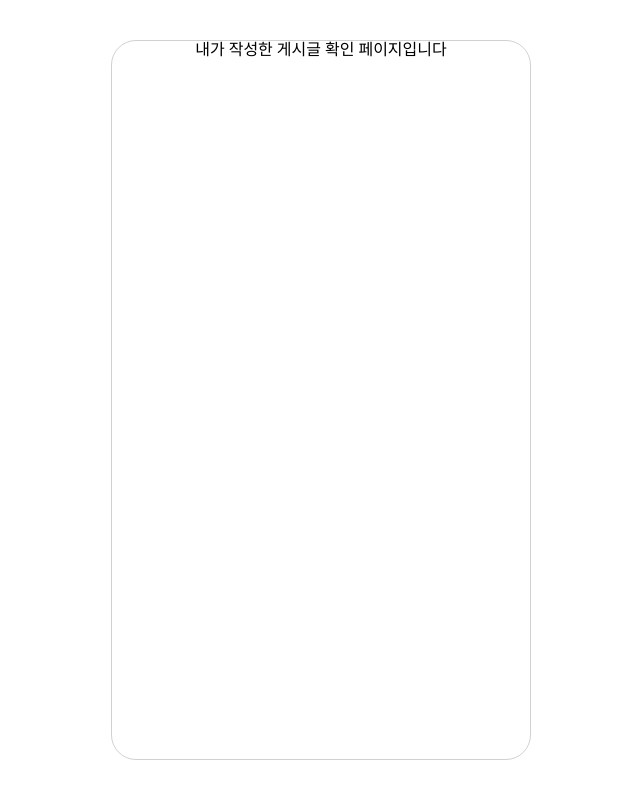
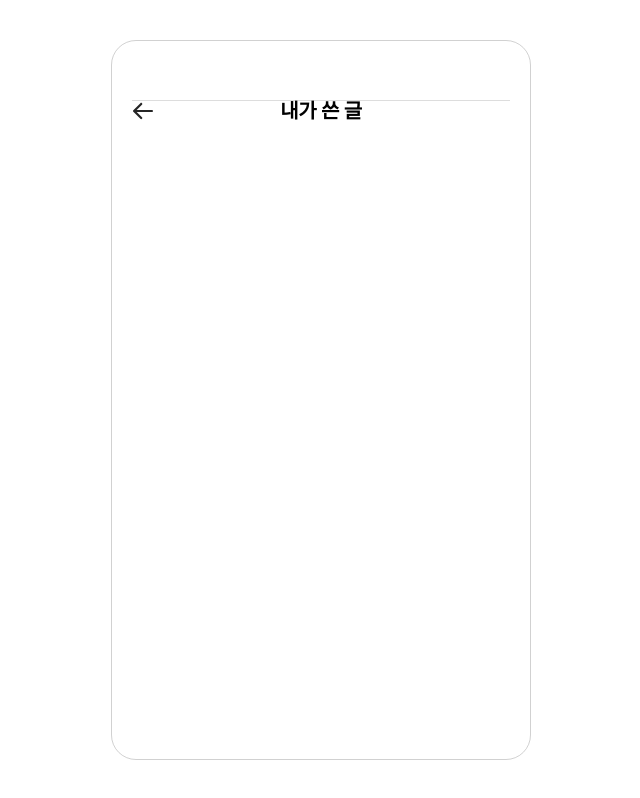
Before and after one commit to UMC-WEGO/WEGO_FE_React, a React (Vite) app in the folder WEGO_FE/: page /mypage/1/posts in a window 1280 px wide. Shown: the whole page, without its empty margins (319-959 px from the left). Built offline with nearby package versions, Linux system fonts and the light colour scheme; a web font is replaced by a local one.

Commit message:
feat: 내가 쓴 글 상단바

```diff
--- a/WEGO_FE/src/pages/feat_5/mypage-posts/MyPostsPage.style.ts
+++ b/WEGO_FE/src/pages/feat_5/mypage-posts/MyPostsPage.style.ts
@@ -0,0 +1,51 @@
+import styled from 'styled-components';
+
+export const Container = styled.div`
+  display: flex;
+  width: 100%;
+  margin-top: 59px;
+  border-top: 1px solid #ddd;
+  flex-direction: column;
+  margin-left: 20px;
+  margin-right: 20px;
+`;
+
+export const Header = styled.header`
+  display: flex;
+  align-items: center;
+  justify-content: center;
+  width: 100%;
+  height: 20px;
+  position: relative;
+
+  h1 {
+    font-size: 20px;
+    font-weight: 600;
+    line-height: 20px;
+    letter-spacing: -0.3199999928474426px;
+    text-align: center;
+    text-underline-position: from-font;
+    text-decoration-skip-ink: none;
+    margin: 0px;
+  }
+
+  .arrow-btn {
+    position: absolute;
+    background: none;
+    cursor: pointer;
+    display: flex;
+    align-items: center;
+    padding: 0;
+    margin: 0;
+    height: 20px;
+  }
+
+  .arrow-btn {
+    left: 1px;
+  }
+
+  .arrow-img {
+    width: 20px;
+    height: 20px;
+  }
+`;
--- a/WEGO_FE/src/pages/feat_5/mypage-posts/MyPostsPage.tsx
+++ b/WEGO_FE/src/pages/feat_5/mypage-posts/MyPostsPage.tsx
@@ -1,7 +1,20 @@
-import React from 'react';
+import * as S from './MyPostsPage.style';
+import { useNavigate } from 'react-router-dom';
+import Arrow from '../../../images/feat5/Arrow.svg';
 
 function MyPostsPage() {
-  return <div>내가 작성한 게시글 확인 페이지입니다</div>;
+  const navigate = useNavigate();
+
+  return (
+    <S.Container>
+      <S.Header>
+        <button className="arrow-btn" onClick={() => navigate(-1)}>
+          <img src={Arrow} alt="Arrow" className="arrow-img" />
+        </button>
+        <h1>내가 쓴 글</h1>
+      </S.Header>
+    </S.Container>
+  );
 }
 
 export default MyPostsPage;
```
